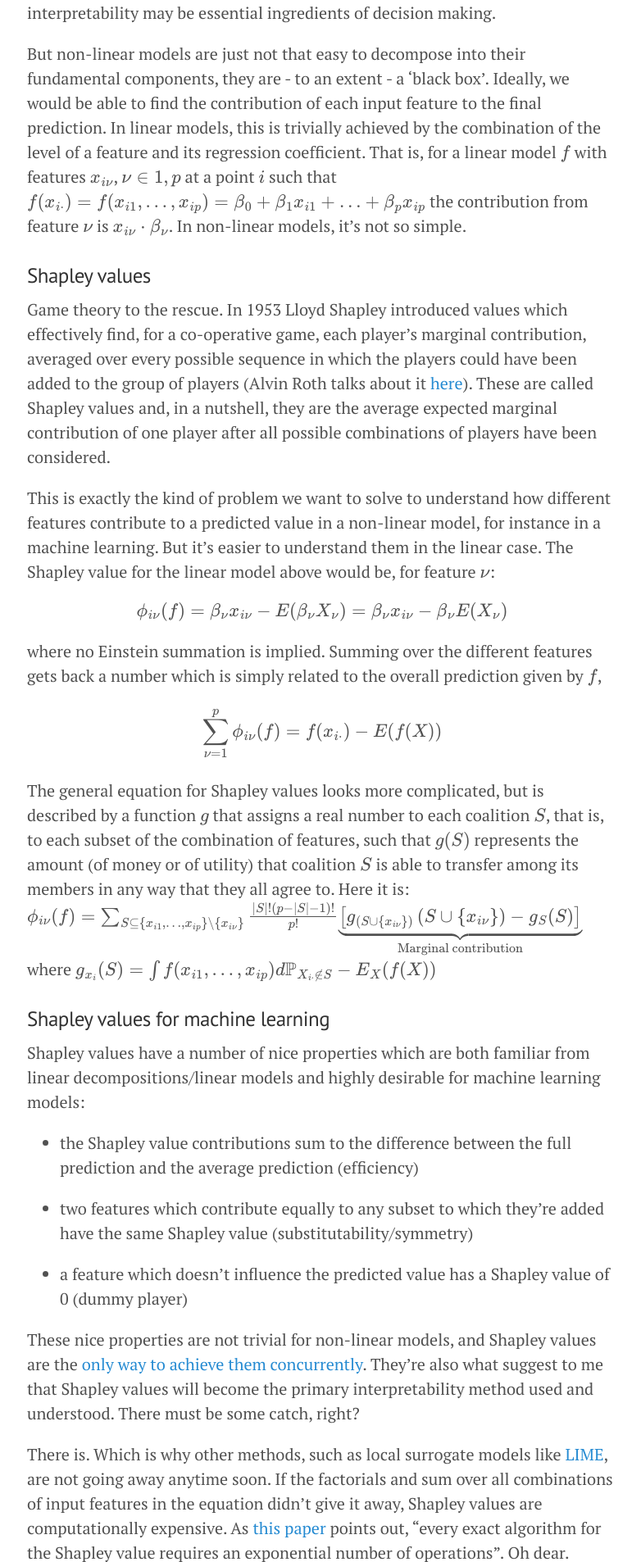
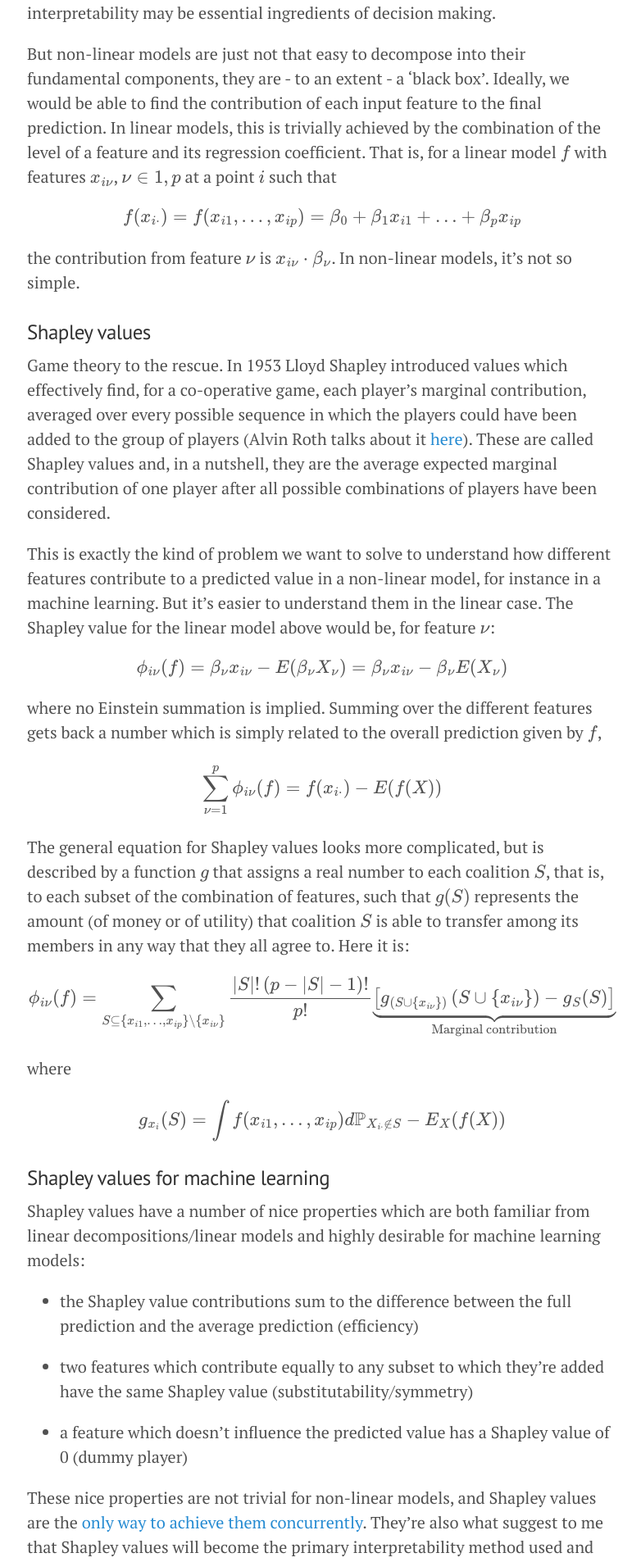
Before and after one commit to aeturrell/home, a Jekyll site: the page built from _posts/2018-11-07-game-theory-rescue.md, in a window 1280 px wide. Shown: the part 561-2467 px from the top of the page at 82% size, without its empty margins (247-1029 px from the left). Built offline with Jekyll 4.4.1, drawn with Linux system fonts in a browser that asks for light colours; formulas are drawn with MathJax 3.

Commit message:
post issues + link to SWP

```diff
--- a/_posts/2018-11-07-game-theory-rescue.md
+++ b/_posts/2018-11-07-game-theory-rescue.md
@@ -11,9 +11,11 @@ Machine learning has interpretability issues. New EU legislation, the General Da
 Of course, there are many other good reasons to want the decisions of algorithms to be understandable and explainable. Interrogating why an algorithm makes the choices it does can highlight whether [it's working as intended](https://medium.com/@jrzech/what-are-radiological-deep-learning-models-actually-learning-f97a546c5b98), and, in some situations - such as public policy - transparency and interpretability may be essential ingredients of decision making.
 
 But non-linear models are just not that easy to decompose into their fundamental components, they are - to an extent - a 'black box'. Ideally, we would be able to find the contribution of each input feature to the final prediction. In linear models, this is trivially achieved by the combination of the level of a feature and its regression coefficient. That is, for a linear model $f$ with features $x_{i\nu}$, $\nu \in \{1,p\}$ at a point $i$ such that
+
 $$
 {f}(x_{i\cdot})={f}(x_{i1},\ldots,x_{ip})=\beta_0+\beta_{1}x_{i1}+\ldots+\beta_{p}x_{ip}
 $$
+
 the contribution from feature $\nu$ is $x_{i\nu}\cdot\beta_\nu$. In non-linear models, it's not so simple.
 
 
@@ -34,10 +36,13 @@ $$
 $$
 
 The general equation for Shapley values looks more complicated, but is described by a function $g$ that assigns a real number to each coalition $S$, that is, to each subset of the combination of features, such that $g(S)$ represents the amount (of money or of utility) that coalition $S$ is able to transfer among its members in any way that they all agree to. Here it is:
+
 $$
 \phi_{i\nu}(f)=\sum_{S\subseteq\{x_{i1},\ldots,x_{ip}\}\setminus\{x_{i\nu}\}}\frac{|S|!\left(p-|S|-1\right)!}{p!}\underbrace{\left[g_{\left(S\cup\{x_{i\nu}\}\right)}\left(S\cup\{x_{i\nu}\}\right)-g_S(S)\right]}_{\text{Marginal contribution}}
 $$
+
 where
+
 $$
 g_{x_i}(S)=\int{f}(x_{i1},\ldots,x_{ip})d\mathbb{P}_{X_{i\cdot}\notin{}S}-E_X({f}(X))
 $$
--- a/index.html
+++ b/index.html
@@ -279,7 +279,7 @@
                   </a>
                 </div>
                 <div class="col-lg-4 col-sm-6">
-                  <a href="https://www.aeaweb.org/conference/2018/preliminary/3088?q=eNqrVipOLS7OzM8LqSxIVbKqhnGVrJQMlWp1lBKLi_OTgRwlHaWS1KJcXAgrJbESJK9rDhLNzE2FiJZlppaDTCgqKFwwCpgagLQXJKanQowCXDC_nB6p" target="_blank" class="portfolio-box">
+                  <a href="https://www.bankofengland.co.uk/working-paper/2018/using-job-vacancies-to-understand-the-effects-of-labour-market-mismatch-on-uk-output" target="_blank" class="portfolio-box">
                     <img src="img/portfolio/UKtightness.jpg" class="img-responsive" alt="">
                     <div class="portfolio-box-caption">
                       <div class="portfolio-box-caption-content">
```
